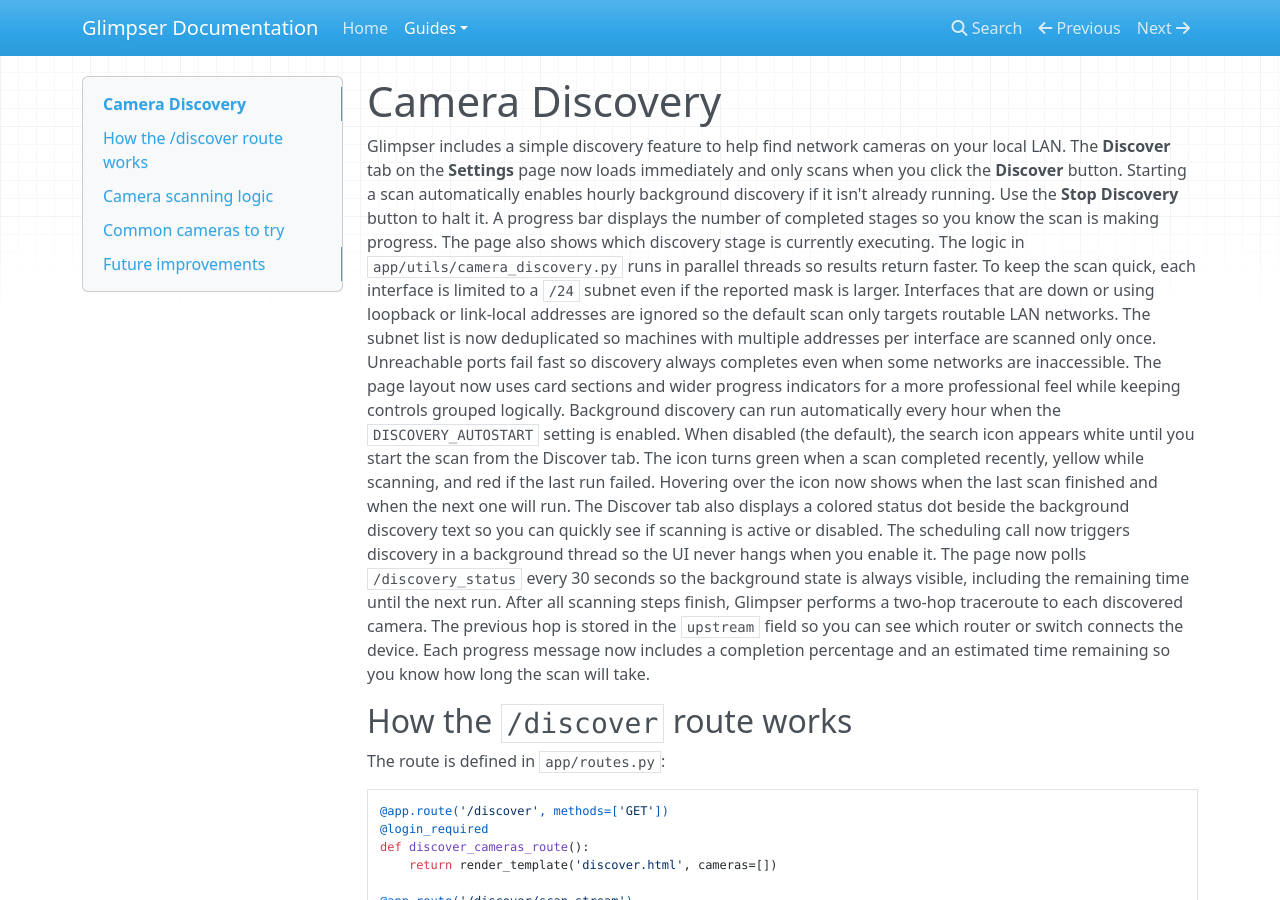
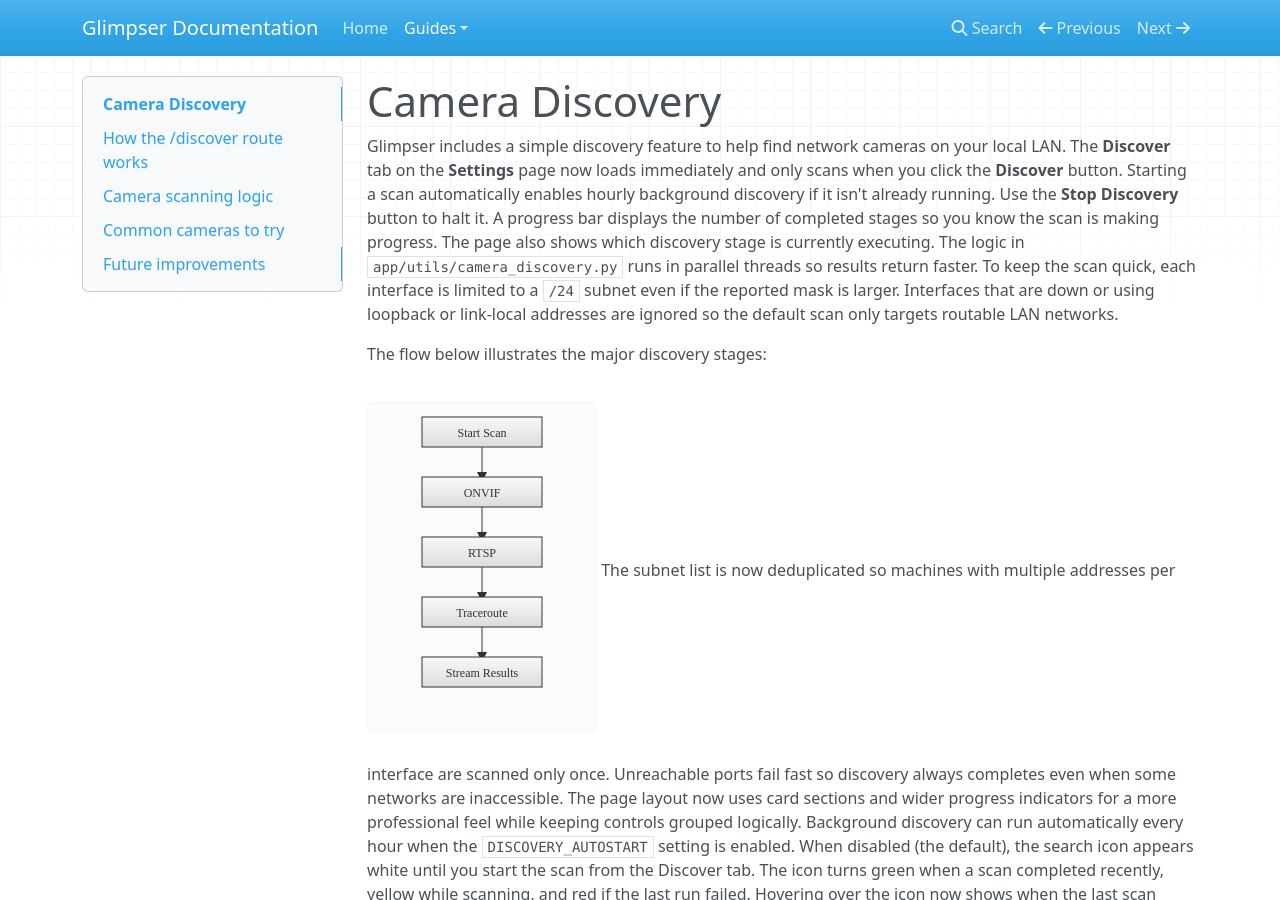
Before and after one commit to KristopherKubicki/glimpser, an MkDocs documentation site: the page built from docs/camera_discovery.md, in a window 1280 px wide and 900 px high. Built offline with MkDocs 1.6.1, drawn with Linux system fonts in a browser that asks for light colours; nearby versions of some CDN libraries.

Commit message:
docs: add flow diagrams

```diff
--- a/docs/camera_discovery.md
+++ b/docs/camera_discovery.md
@@ -1,6 +1,10 @@
 # Camera Discovery
 
 Glimpser includes a simple discovery feature to help find network cameras on your local LAN. The **Discover** tab on the **Settings** page now loads immediately and only scans when you click the **Discover** button. Starting a scan automatically enables hourly background discovery if it isn't already running. Use the **Stop Discovery** button to halt it. A progress bar displays the number of completed stages so you know the scan is making progress. The page also shows which discovery stage is currently executing. The logic in `app/utils/camera_discovery.py` runs in parallel threads so results return faster. To keep the scan quick, each interface is limited to a `/24` subnet even if the reported mask is larger. Interfaces that are down or using loopback or link-local addresses are ignored so the default scan only targets routable LAN networks.
+
+The flow below illustrates the major discovery stages:
+
+![Camera Discovery Flow](images/camera_discovery_flow.svg)
 The subnet list is now deduplicated so machines with multiple addresses per interface are scanned only once. Unreachable ports fail fast so discovery always completes even when some networks are inaccessible.
 The page layout now uses card sections and wider progress indicators for a more professional feel while keeping controls grouped logically.
 Background discovery can run automatically every hour when the `DISCOVERY_AUTOSTART` setting is enabled. When disabled (the default), the search icon appears white until you start the scan from the Discover tab. The icon turns green when a scan completed recently, yellow while scanning, and red if the last run failed. Hovering over the icon now shows when the last scan finished and when the next one will run. The Discover tab also displays a colored status dot beside the background discovery text so you can quickly see if scanning is active or disabled.
```
Also changed, not shown: docs/auto_update.md (+4 -0 lines), docs/mcp_integration.md (+2 -0 lines), docs/system_monitoring.md (+2 -0 lines), docs/video_archiver.md (+4 -0 lines), docs/images/auto_update_process.svg (added), docs/images/camera_discovery_flow.svg (added), docs/images/mcp_integration_flow.svg (added), docs/images/system_monitoring_flow.svg (added), docs/images/video_archiver_pipeline.svg (added).
